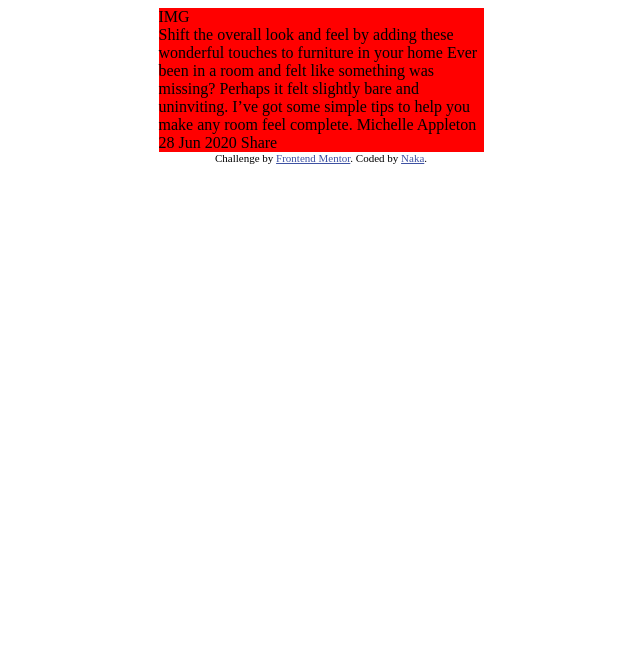
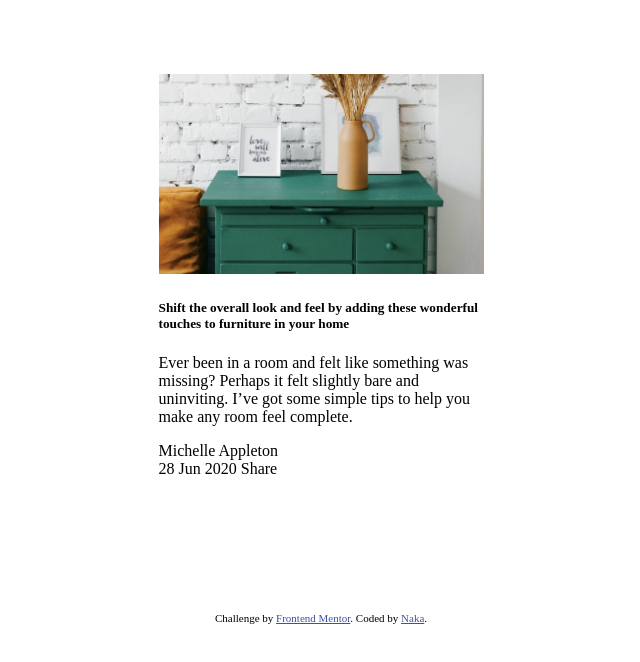
Before and after one commit to AlexandraNakamura/article-preview-component-master, a plain HTML site: page index.html in a window 1280 px wide. Shown: the whole page, without its empty margins (319-959 px from the left). Drawn offline with Linux system fonts and the light colour scheme.

Commit message:
style page import, added background color and image on the index page

```diff
--- a/index.html
+++ b/index.html
@@ -16,20 +16,27 @@
   <div class="container">
     <div class="box">
       <div>
-        IMG
+        <img class="imgcontainer"src="images/drawers.jpg" alt="main_image">
       </div>
-      <div>
+      <div class="textcontainer">
+        <div class="text">
+          <h5 class="title">
             Shift the overall look and feel by adding these wonderful
           touches to furniture in your home
+          </h5>
+          <p class="paragraph">
 
           Ever been in a room and felt like something was missing? Perhaps
           it felt slightly bare and uninviting. I’ve got some simple tips
           to help you make any room feel complete.
-
+          </p>
+        </div>
+        <div>
           Michelle Appleton
+          <br>
           28 Jun 2020
-
           Share
+        </div>
       </div>
     </div>
   </div>
--- a/style.css
+++ b/style.css
@@ -3,15 +3,29 @@ body.vsc-initialized {
     max-width: 500px;
     height: 100%;
     margin: 0;
+    background-color:hsl(210, 46%, 95%);
 }
-
 
 .box {
     width: 325px;
     height: auto;
     margin-left: auto;
     margin-right: auto;
-    background-color:red;
+    margin-top: 74px;
+    background-color: #fff;
+    border-radius: 2px;
+}
+
+.imgcontainer {
+    width: 325px;
+    height: 200px ;
+    object-fit: cover;
+    object-position: center;
+}
+
+.textcontainer {
+    width: 325px;
+    height: 312px;
 }
 
 .attribution { font-size: 11px; text-align: center; }
@@ -19,7 +33,7 @@ body.vsc-initialized {
 
 
 
-The designs were created to the following widths:
+/*The designs were created to the following widths:
 
 - Mobile: 375px
 - Desktop: 1440px
@@ -48,4 +62,4 @@ We provide SVGs for the social icons. But please feel free to use a font icon li
 
 - [Font Awesome](https://fontawesome.com)
 - [IcoMoon](https://icomoon.io)
-- [Ionicons](https://ionicons.com)
+- [Ionicons](https://ionicons.com)*/
```
Lines whose indentation alone changed are shown as unchanged.
